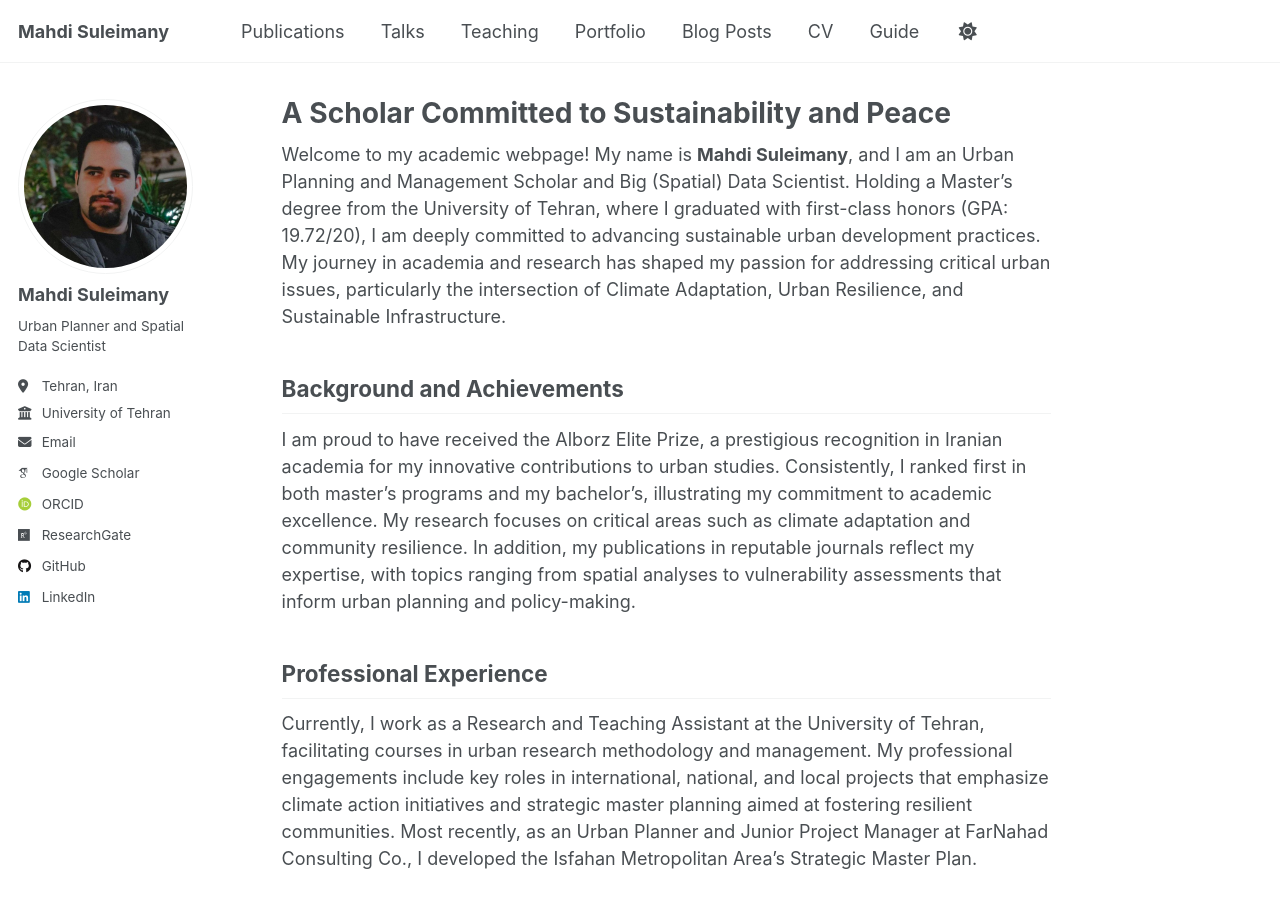
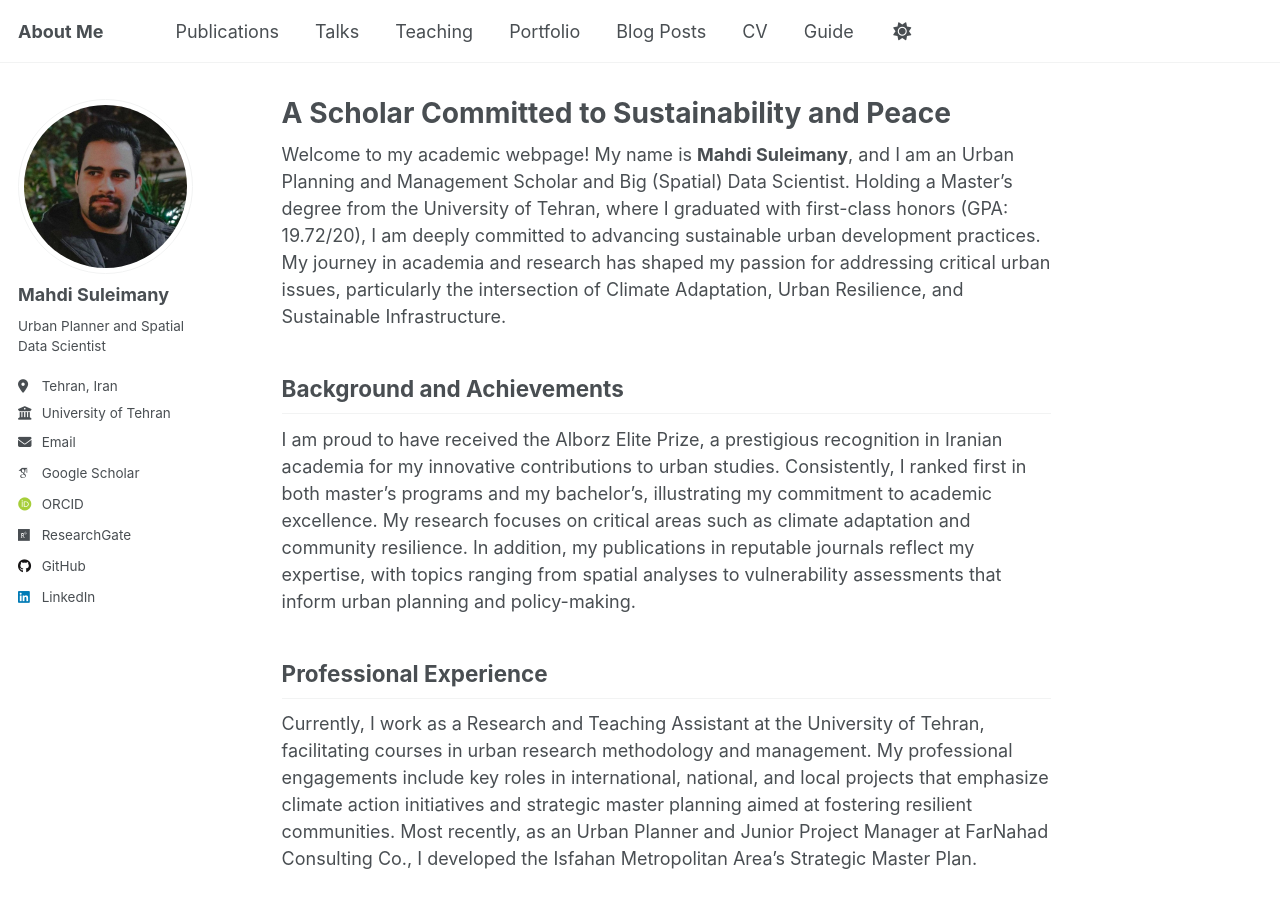
Before and after one commit to mo-soleimani/mo-soleimani.github.io, a Jekyll site: the page built from _pages/about.md, in a window 1280 px wide and 900 px high. Built offline with Jekyll 4.4.1, drawn with Linux system fonts in a browser that asks for light colours; some web fonts are replaced.

Commit message:
Update _config.yml

```diff
--- a/_config.yml
+++ b/_config.yml
@@ -9,7 +9,7 @@
 # Basic Site Settings
 locale                   : "en-US"
 site_theme               : "default"
-title                    : "Mahdi Suleimany"
+title                    : "About Me"
 title_separator          : "-"
 name                     : "Mahdi Suleimany"
 description              : "personal description"
```
